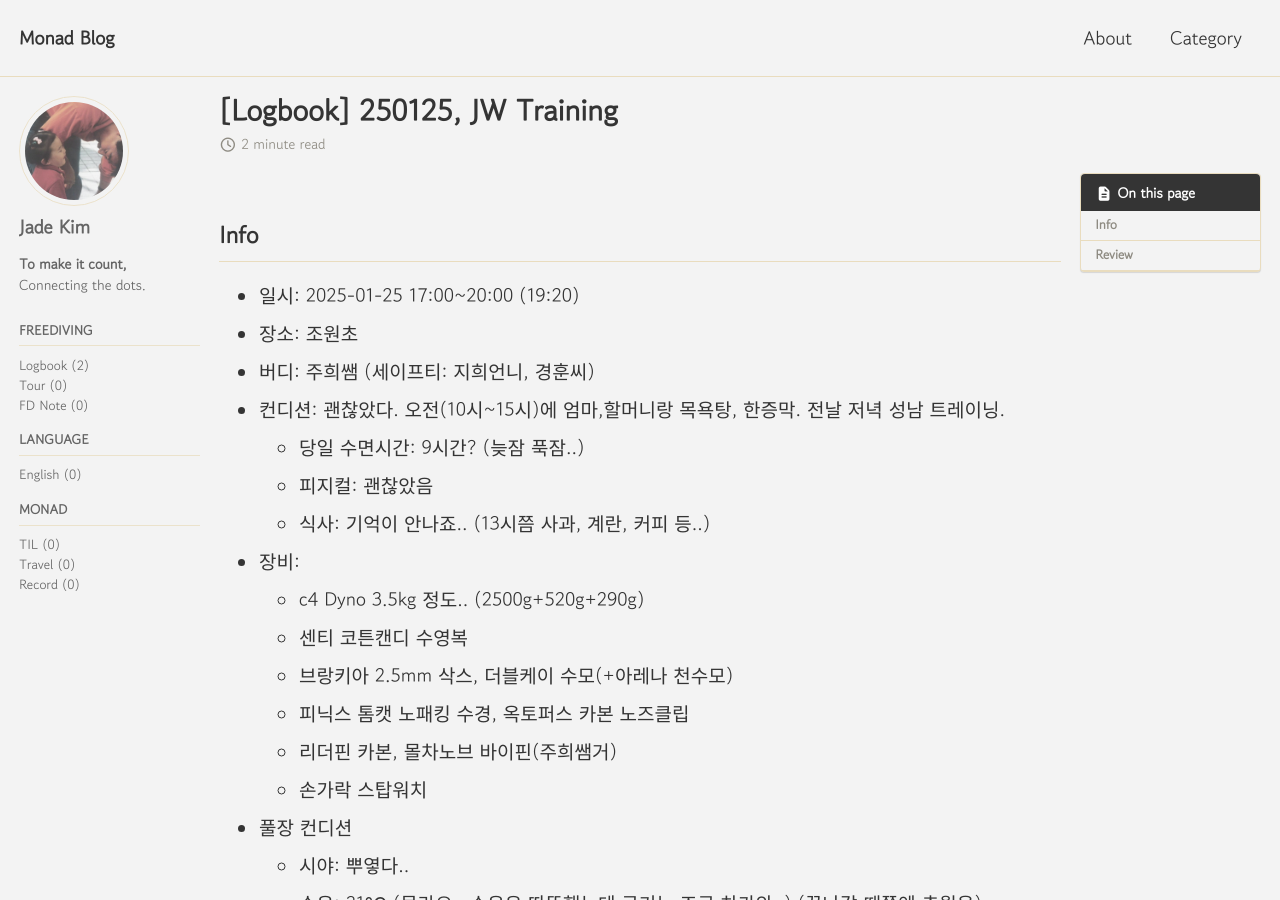
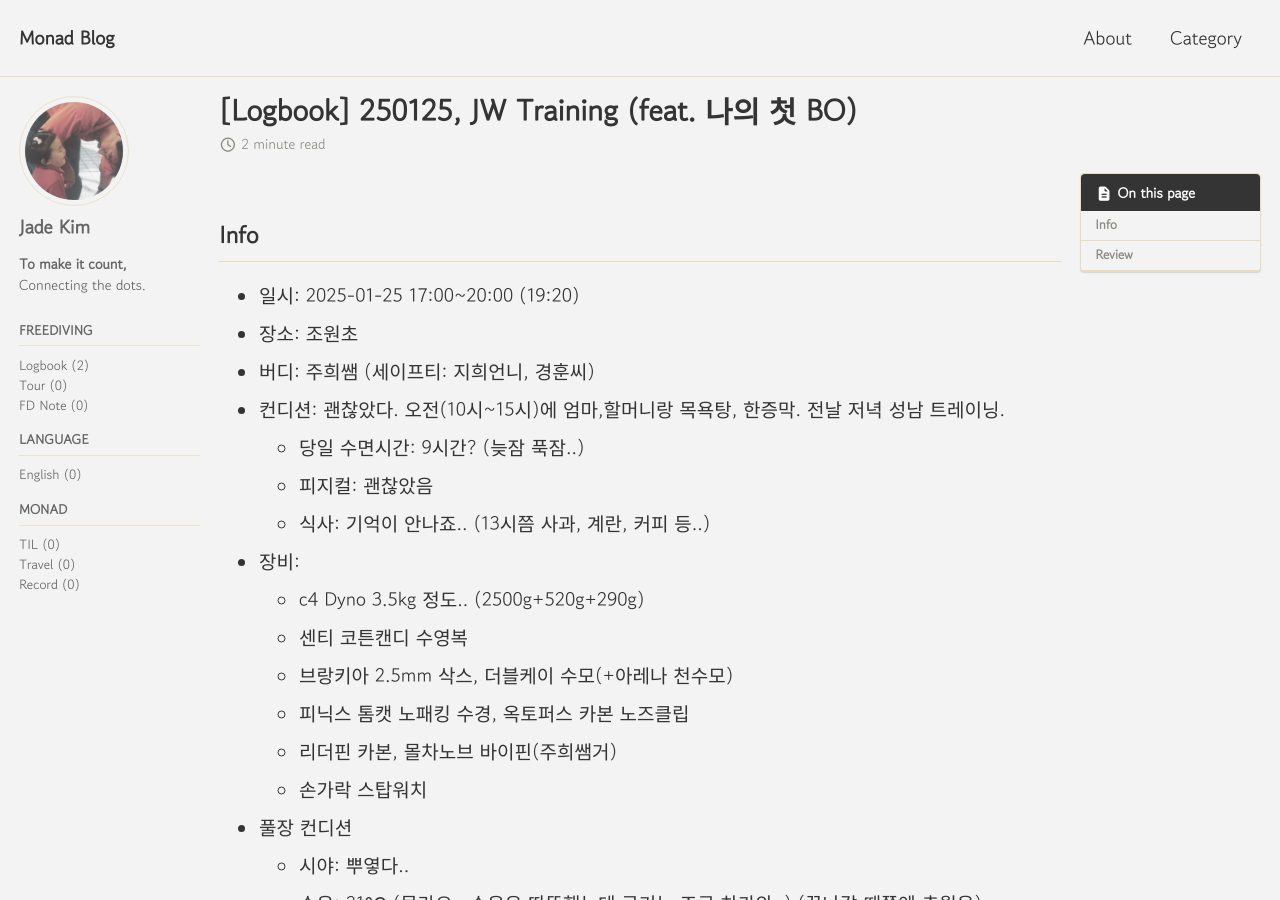
Before and after one commit to monadk/monadk.github.io, a Jekyll site: the page built from _posts/2025-01-25-logbook.md, in a window 1280 px wide and 900 px high. Built offline with Jekyll 4.4.1, drawn with Linux system fonts in a browser that asks for light colours; cached includes are drawn as plain includes.

Commit message:
Update 2025-01-25-logbook.md

```diff
--- a/_posts/2025-01-25-logbook.md
+++ b/_posts/2025-01-25-logbook.md
@@ -1,5 +1,5 @@
 ---
-title: "[Logbook] 250125, JW Training"
+title: "[Logbook] 250125, JW Training (feat. 나의 첫 BO)"
 excerpt: "APN 대회 대비 조원초 DYNB 트레이닝 (w/주희쌤)"
 
 categories:
```
